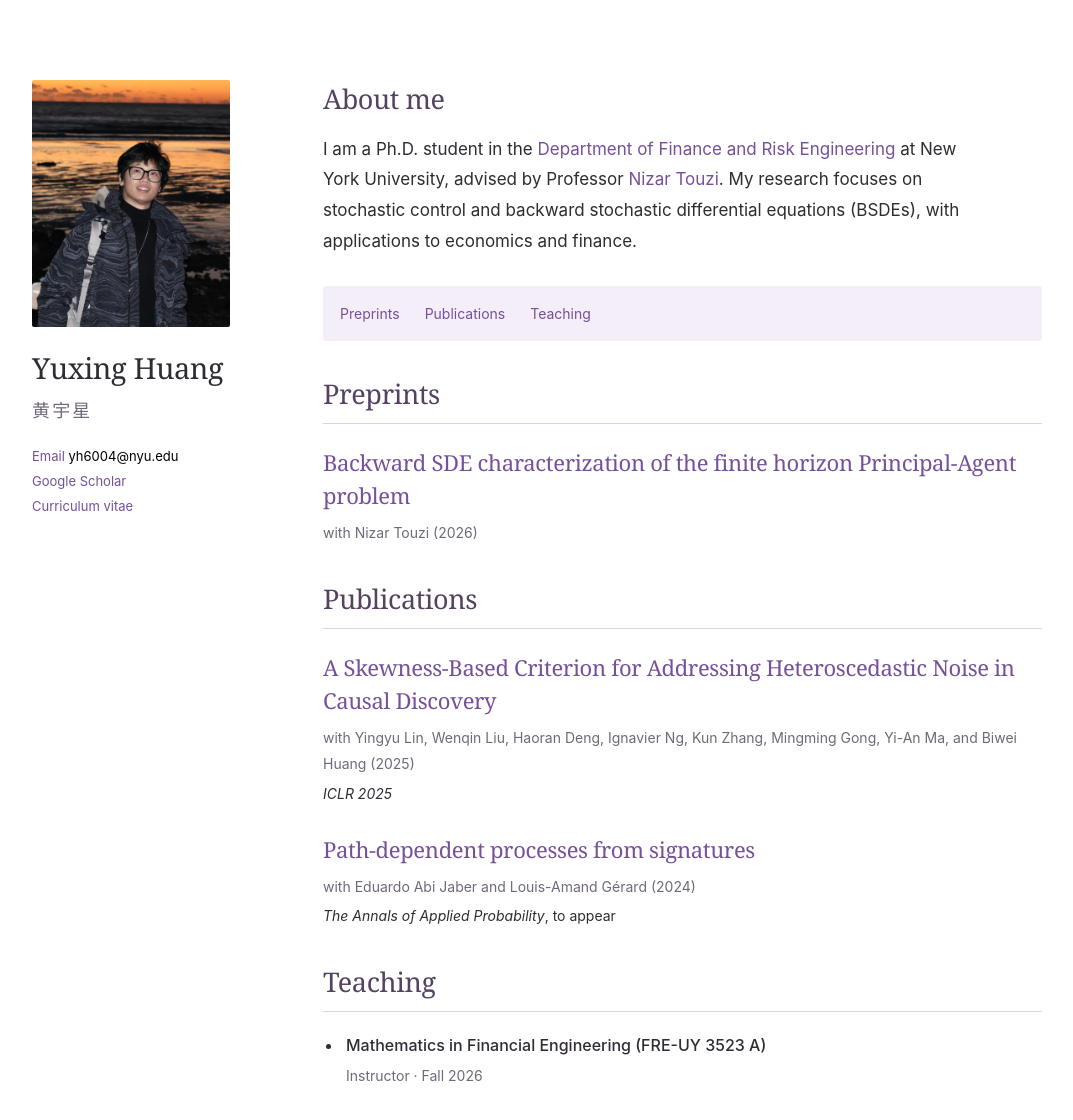
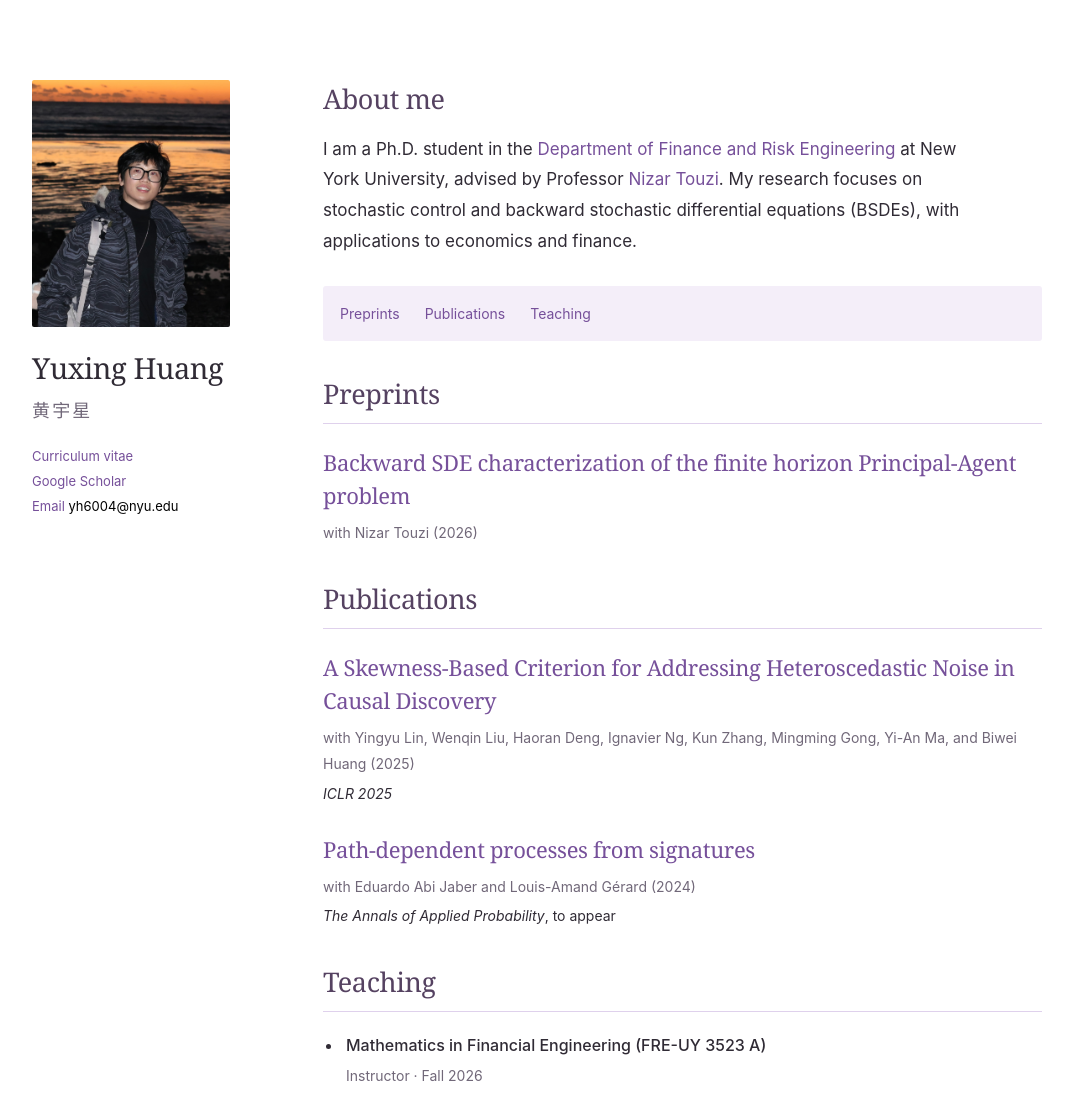
Before and after one commit to YuxingMath/yuxingmath.github.io, a Jekyll site: the page built from _pages/about.md, in a window 1280 px wide and 1177 px high. Shown: the top 1120 px of the window, without its empty margins (103-1176 px from the left). Built offline with Jekyll 4.4.1, drawn with Linux system fonts in a browser that asks for light colours.

Commit message:
Reorder profile links

```diff
--- a/_layouts/academic.html
+++ b/_layouts/academic.html
@@ -25,9 +25,9 @@
           <h1 class="profile-name">Yuxing Huang</h1>
           <p class="profile-chinese" lang="zh">黄宇星</p>
           <div class="profile-links">
+            <a href="{{ site.author.cv | relative_url }}" type="application/pdf">Curriculum vitae</a>
+            <a href="{{ site.author.googlescholar | escape }}">Google Scholar</a>
             <span class="profile-email"><span class="email-label">Email</span> {{ site.author.email }}</span>
-            <a href="{{ site.author.googlescholar | escape }}">Google Scholar</a>
-            <a href="{{ site.author.cv | relative_url }}" type="application/pdf">Curriculum vitae</a>
           </div>
         </div>
       </aside>
```
